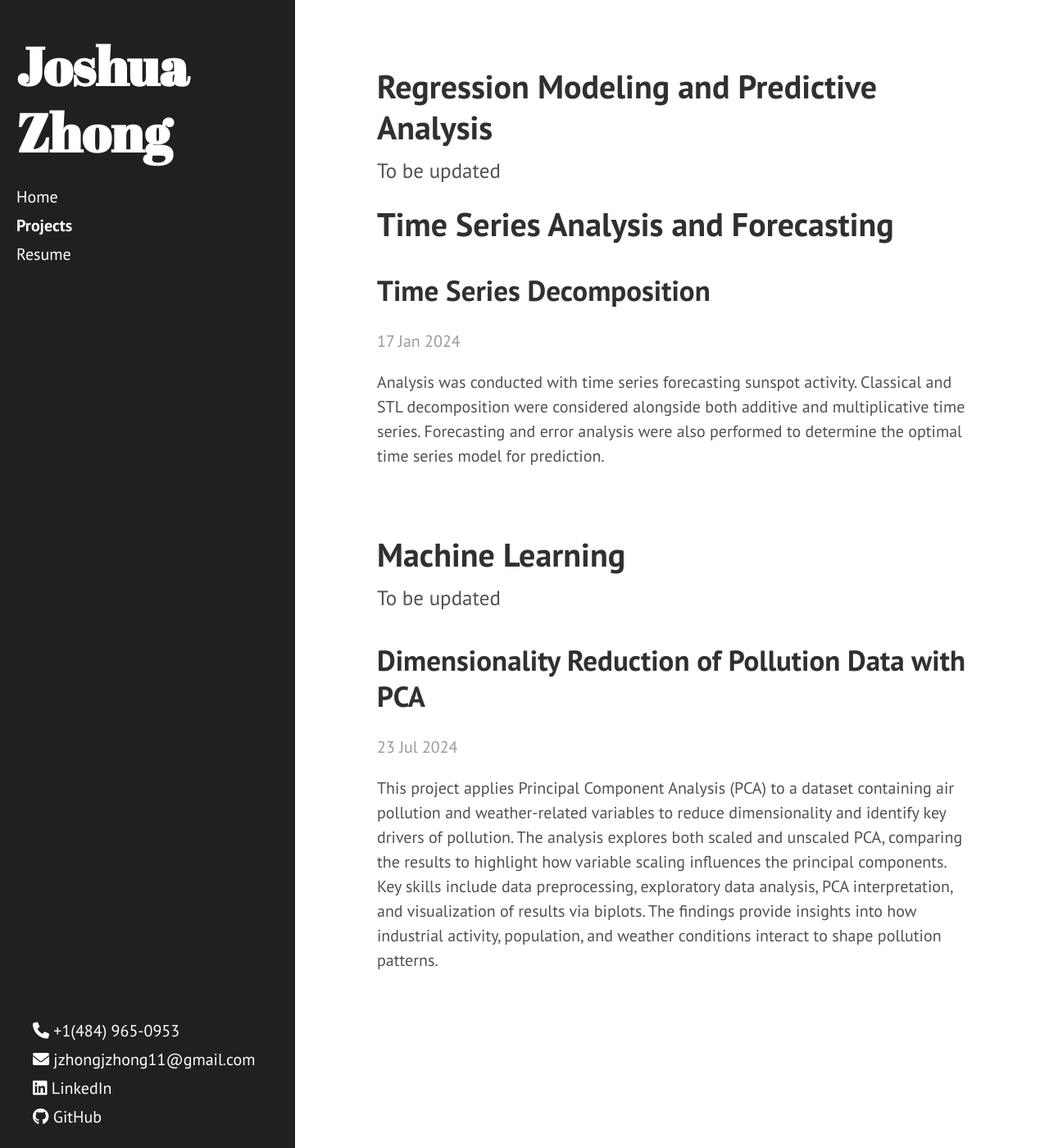
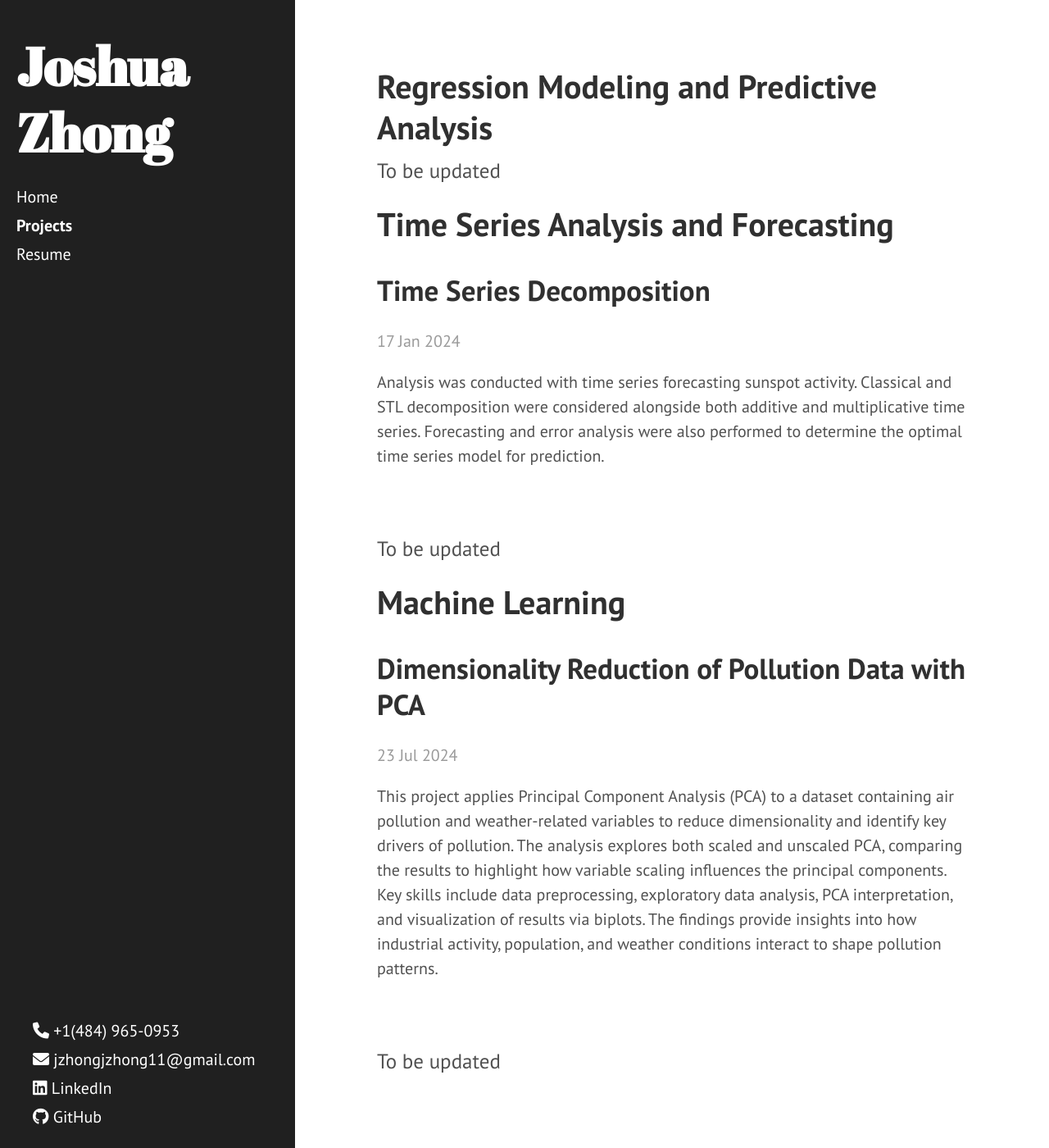
Before and after one commit to JZhong01/JZhong01.github.io, a Jekyll site: the page built from projects.html, in a window 1280 px wide and 1400 px high. Shown: the whole window at 82% size. Built offline with Jekyll 4.4.1, drawn with Linux system fonts in a browser that asks for light colours.

Commit message:
update projects page

```diff
--- a/projects.html
+++ b/projects.html
@@ -9,7 +9,7 @@ title: Projects
     Regression Modeling and Predictive Analysis
 </h1>
 
-<p class="lead"> To be updated </p>
+
 
 <div class="posts">
 
@@ -31,6 +31,7 @@ title: Projects
 
 </div>
 
+<p class="lead"> To be updated </p>
 
 
 <h1 class="post-title" >
@@ -54,14 +55,17 @@ title: Projects
       </div>
       {% endif %}
     {% endfor %}
-  </div>
+</div>
+
+<p class="lead"> To be updated </p>
+
 
 
 <h1 class="post-title" >
     Machine Learning
 </h1>
 
-<p class="lead"> To be updated </p>
+
 
 <div class="posts">
 
@@ -80,4 +84,6 @@ title: Projects
       </div>
       {% endif %}
     {% endfor %}
-  </div>
+</div>
+
+<p class="lead"> To be updated </p>
```
